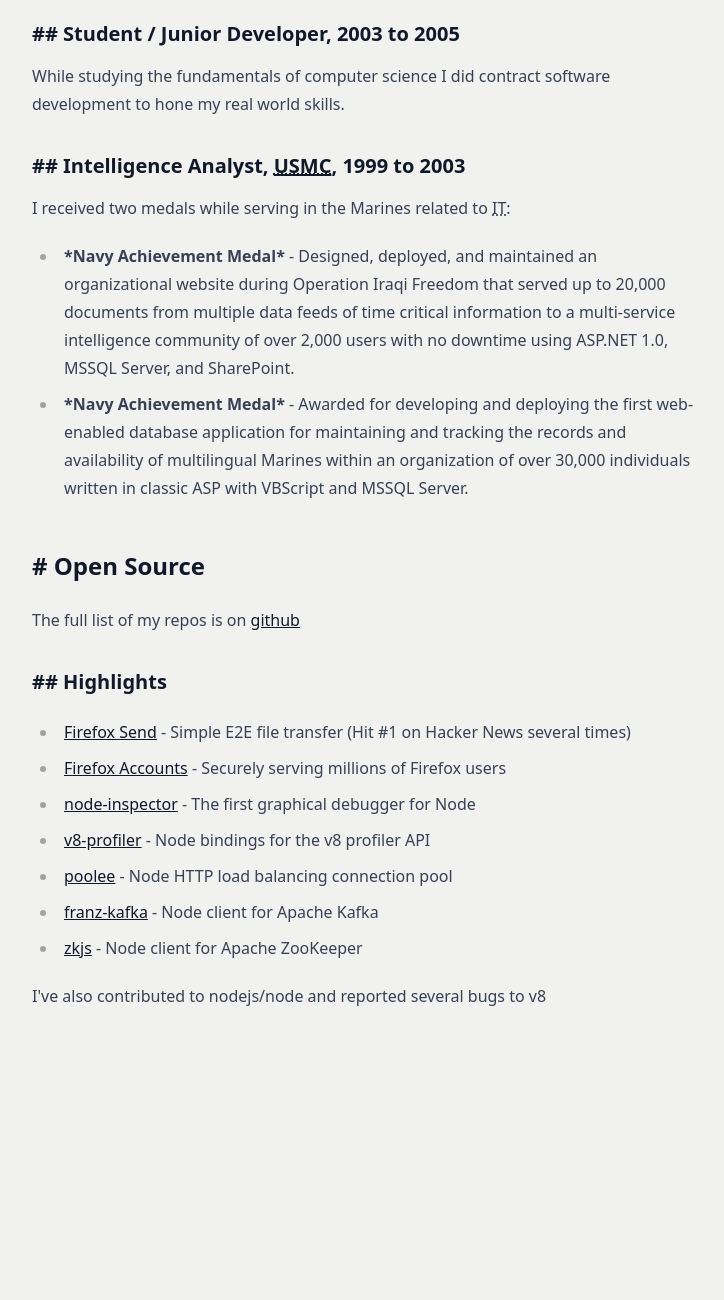
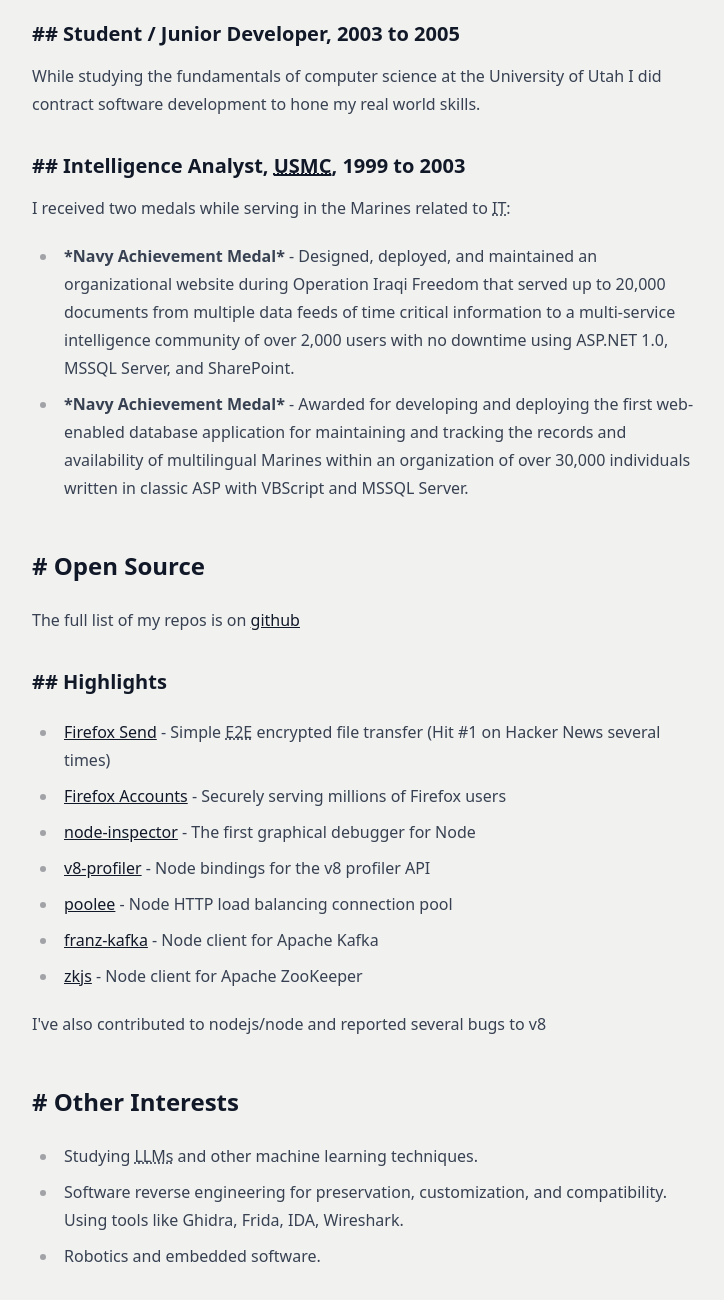
Before and after one commit to dannycoates/dannycoates.github.io, a plain HTML site: page docs/index.html in a window 1280 px wide. Shown: the part 2606-3906 px from the top of the page, without its empty margins (272-996 px from the left). Before the commit the page ends 3648 px from the top, so only its background shows below. Drawn offline with Linux system fonts and the light colour scheme.

Commit message:
other interests

```diff
--- a/docs/index.html
+++ b/docs/index.html
@@ -294,8 +294,9 @@
             <time>2005</time>
           </h3>
           <p>
-            While studying the fundamentals of computer science I did contract
-            software development to hone my real world skills.
+            While studying the fundamentals of computer science at the
+            University of Utah I did contract software development to hone my
+            real world skills.
           </p>
         </div>
         <div>
@@ -339,7 +340,8 @@
         <ul>
           <li>
             <a href="https://github.com/mozilla/send">Firefox Send</a> - Simple
-            E2E file transfer (Hit #1 on Hacker News several times)
+            <abbr title="end-to-end">E2E</abbr> encrypted file transfer (Hit #1
+            on Hacker News several times)
           </li>
           <li>
             <a href="https://github.com/mozilla/fxa">Firefox Accounts</a> -
@@ -372,6 +374,22 @@
           I've also contributed to nodejs/node and reported several bugs to v8
         </p>
       </section>
+      <section>
+        <h2>Other Interests</h2>
+        <ul>
+          <li>
+            Studying <abbr title="Large Language Models">LLMs</abbr> and other
+            machine learning techniques.
+          </li>
+          <li>
+            Software reverse engineering for preservation, customization, and
+            compatibility. Using tools like Ghidra, Frida, IDA, Wireshark.
+          </li>
+          <li>
+            Robotics and embedded software.
+          </li>
+        </ul>
+      </section>
     </article>
   </body>
 </html>
```
